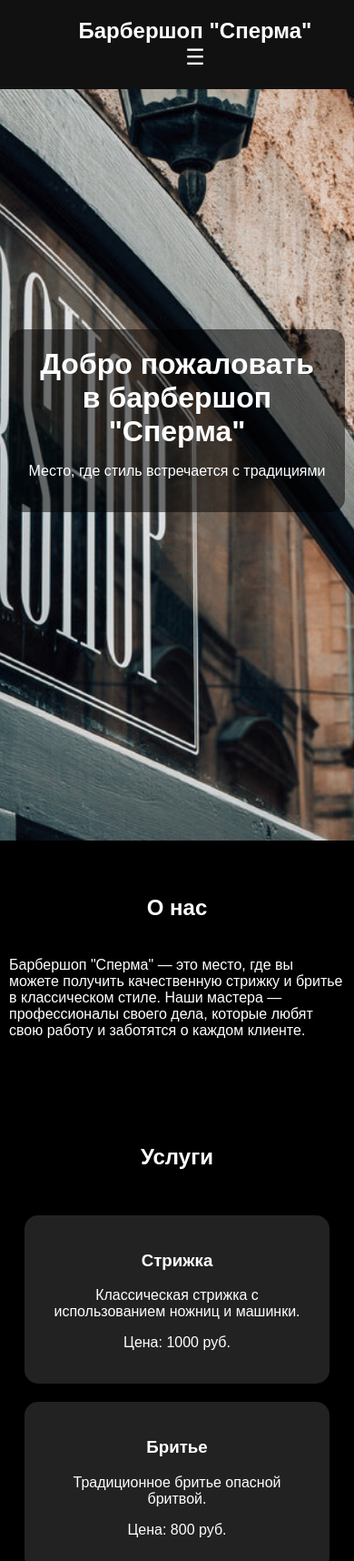
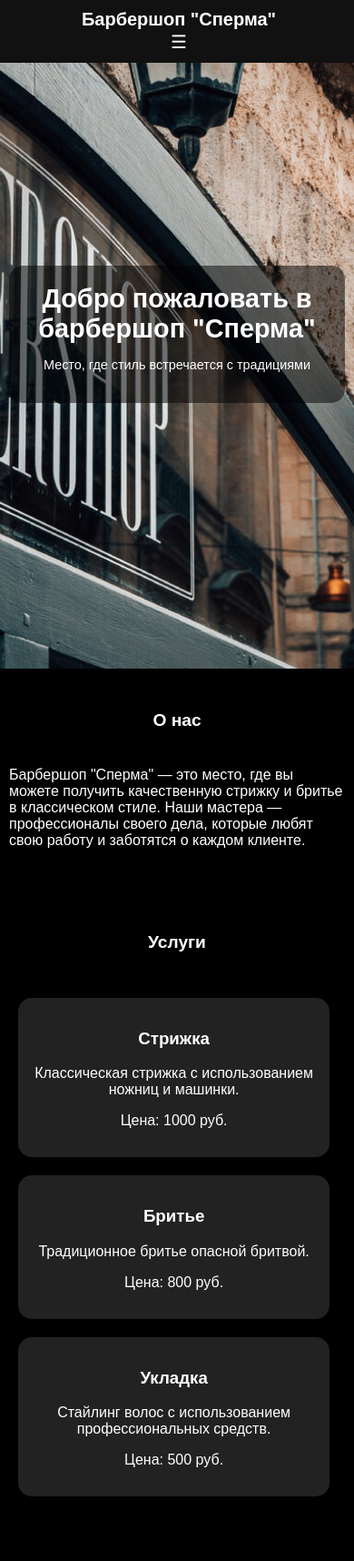
Before and after one commit to i-van-chik/BarberShop, a plain HTML site: page index.html in a window 390 px wide. Shown: the top 1716 px of the page at 91% size. Drawn offline with Linux system fonts and the light colour scheme.

Commit message:
Update styles.css

```diff
--- a/Code/CSS/styles.css
+++ b/Code/CSS/styles.css
@@ -60,7 +60,7 @@
     cursor: pointer;
 }
 
-/* Герой секция */
+/* Герой-секция */
 #hero {
     background-image: url('../../Images/hero.jpg');
     background-size: cover;
@@ -147,7 +147,7 @@
     border-radius: 10px;
 }
 
-/* Адаптивный дизайн */
+/* Адаптивный дизайн для экранов до 768px */
 @media (max-width: 768px) {
     header {
         flex-direction: column;
@@ -210,3 +210,68 @@
         font-size: 1rem;
     }
 }
+
+/* Адаптивный дизайн для экранов до 480px (включая 370px) */
+@media (max-width: 480px) {
+    header {
+        padding: 10px;
+        padding-left: 2px;
+    }
+
+    .logo {
+        font-size: 20px;
+    }
+
+    .burger-menu {
+        font-size: 20px;
+    }
+
+    .nav-menu ul li a {
+        font-size: 14px;
+    }
+
+    #hero {
+        height: 80vh;
+    }
+
+    .hero-content h1 {
+        font-size: 1.8rem;
+    }
+
+    .hero-content p {
+        font-size: 0.9rem;
+    }
+
+    section {
+        padding: 30px 10px;
+    }
+
+    h2 {
+        font-size: 1.2rem;
+    }
+
+    .service, .master {
+        width: 90%;
+        padding: 15px;
+    }
+
+    .gallery-grid img {
+        width: 95%;
+        height: auto;
+    }
+
+    #contacts .map {
+        height: 300px;
+    }
+
+    footer {
+        padding: 15px;
+        font-size: 0.8rem;
+    }
+    .masters-list{
+        margin-right: 22px;
+    }
+    .services-list{
+        margin-right: 22px;
+    }
+}
```
